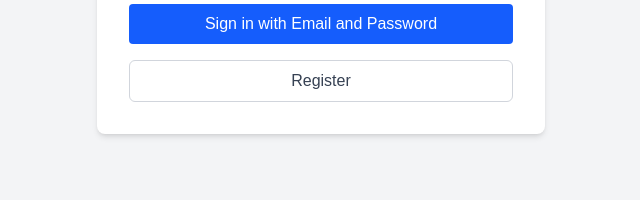
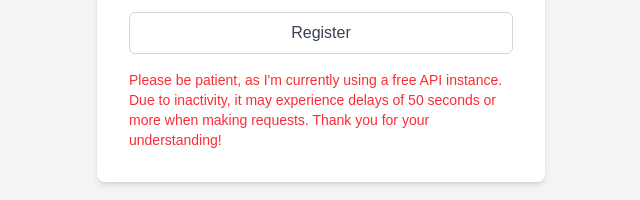
Before and after one commit to russelrex/auth-app, a Next.js app: page /login in a window 1280 px wide. Shown: the part 440-640 px from the top of the page, without its empty margins (319-959 px from the left). Built offline with nearby package versions, Linux system fonts and the light colour scheme; no server answers.

Commit message:
API Description

```diff
--- a/app/login/page.tsx
+++ b/app/login/page.tsx
@@ -104,6 +104,10 @@ export default function LoginPage() {
             >
               Register
             </button>
+
+            <p className="text-sm text-red-500">
+              Please be patient, as I'm currently using a free API instance. Due to inactivity, it may experience delays of 50 seconds or more when making requests. Thank you for your understanding!
+            </p>
           </div>
         )}
 
```
